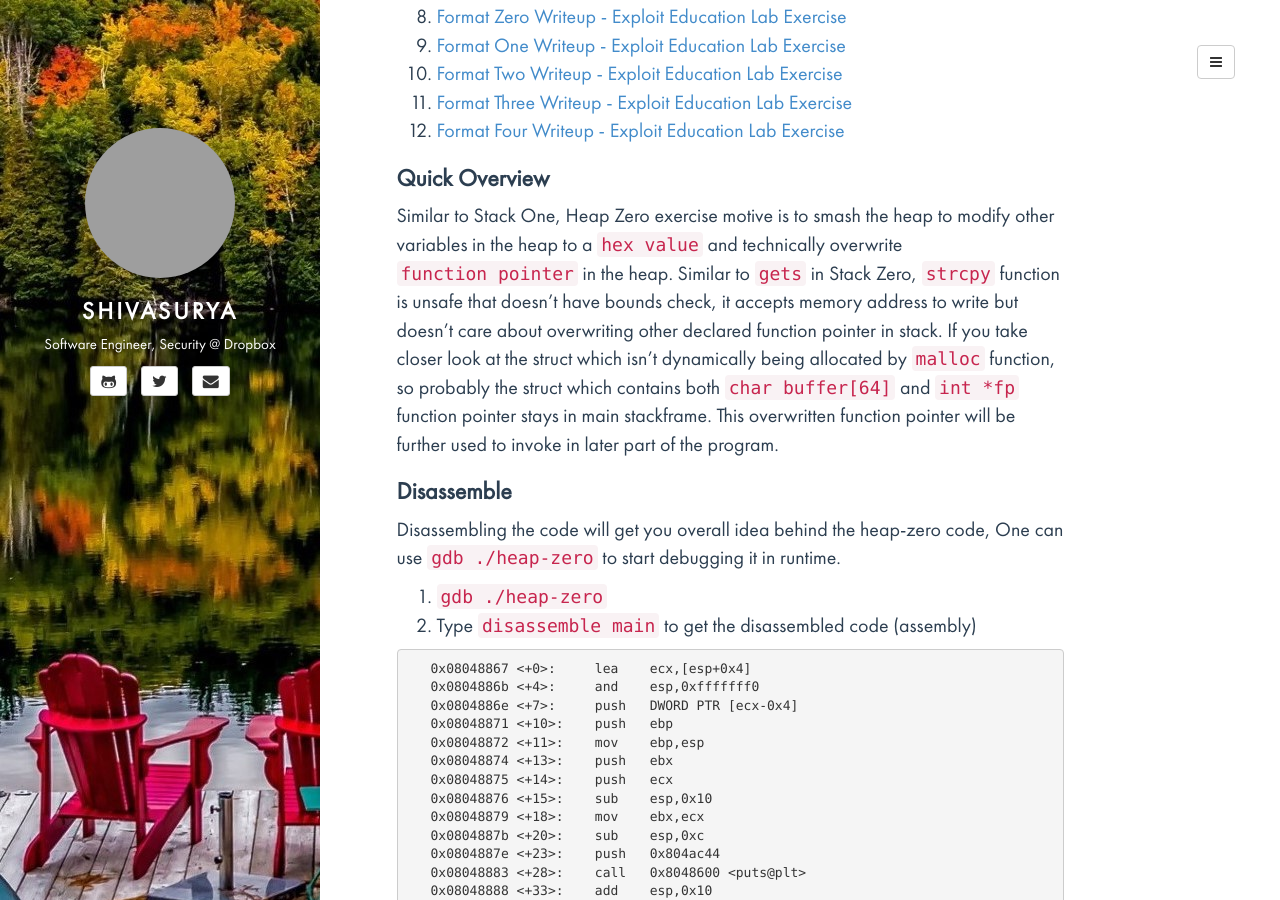
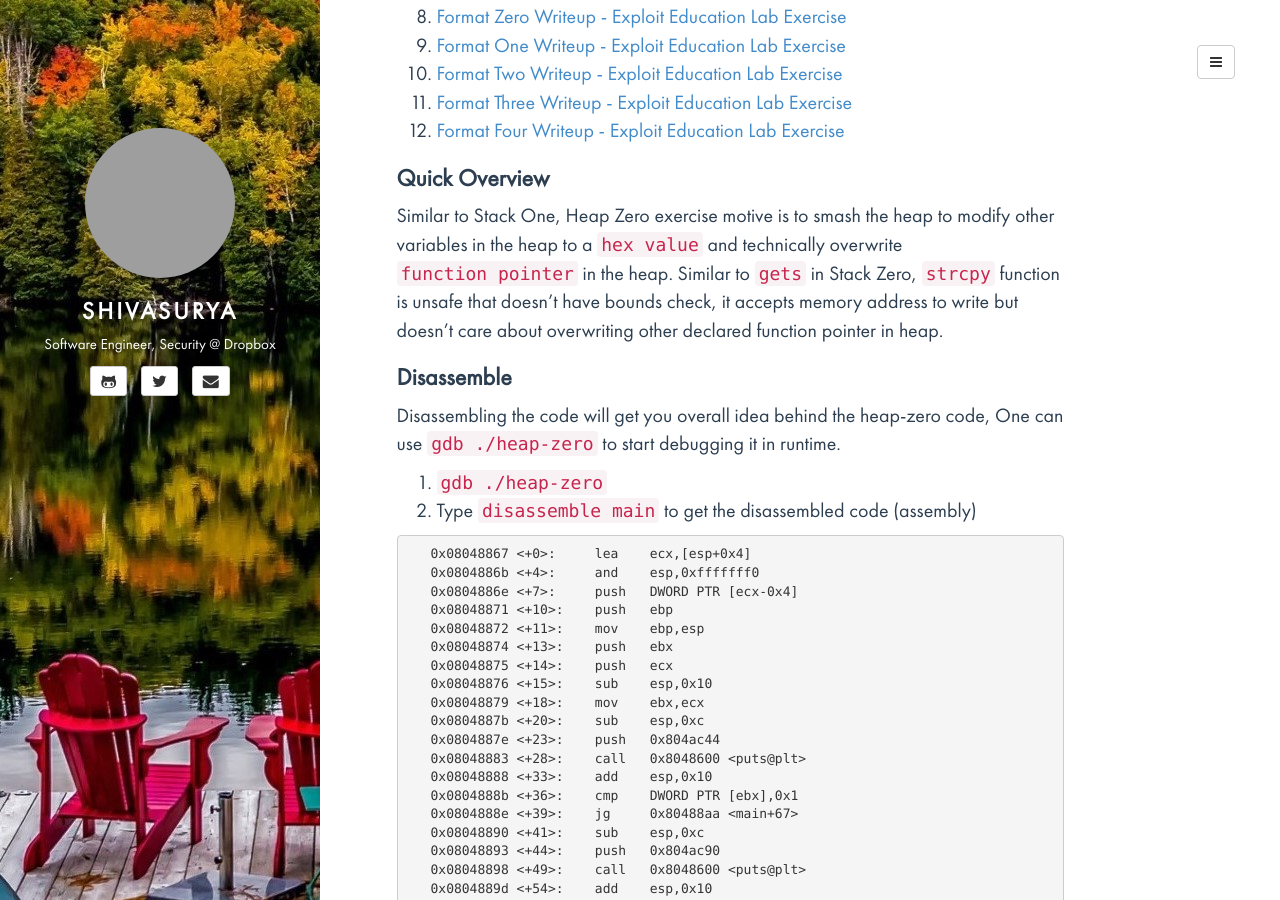
Before and after one commit to s5dev/s5dev.github.io, a Jekyll site: the page built from _posts/2023-04-28-exploit-education-format-heap-exercise-writeup.md, in a window 1280 px wide and 900 px high, scrolled down 463 px. Built offline with Jekyll 4.4.1, drawn with Linux system fonts in a browser that asks for light colours; comment, search, counter and statistics services are not loaded; grey boxes are pictures that could not be loaded.

Commit message:
fix overview

```diff
--- a/_posts/2023-04-28-exploit-education-format-heap-exercise-writeup.md
+++ b/_posts/2023-04-28-exploit-education-format-heap-exercise-writeup.md
@@ -25,7 +25,7 @@ Previous Writeup:
 
 ### Quick Overview
 
-Similar to Stack One, Heap Zero exercise motive is to smash the heap to modify other variables in the heap to a `hex value` and technically overwrite `function pointer` in the heap. Similar to `gets` in Stack Zero, `strcpy` function is unsafe that doesn't have bounds check, it accepts memory address to write but doesn't care about overwriting other declared function pointer in stack. If you take closer look at the struct which isn't dynamically being allocated by `malloc` function, so probably the struct which contains both `char buffer[64]` and `int *fp` function pointer stays in main stackframe. This overwritten function pointer will be further used to invoke in later part of the program.
+Similar to Stack One, Heap Zero exercise motive is to smash the heap to modify other variables in the heap to a `hex value` and technically overwrite `function pointer` in the heap. Similar to `gets` in Stack Zero, `strcpy` function is unsafe that doesn't have bounds check, it accepts memory address to write but doesn't care about overwriting other declared function pointer in heap.
 
 ### Disassemble
 
```
